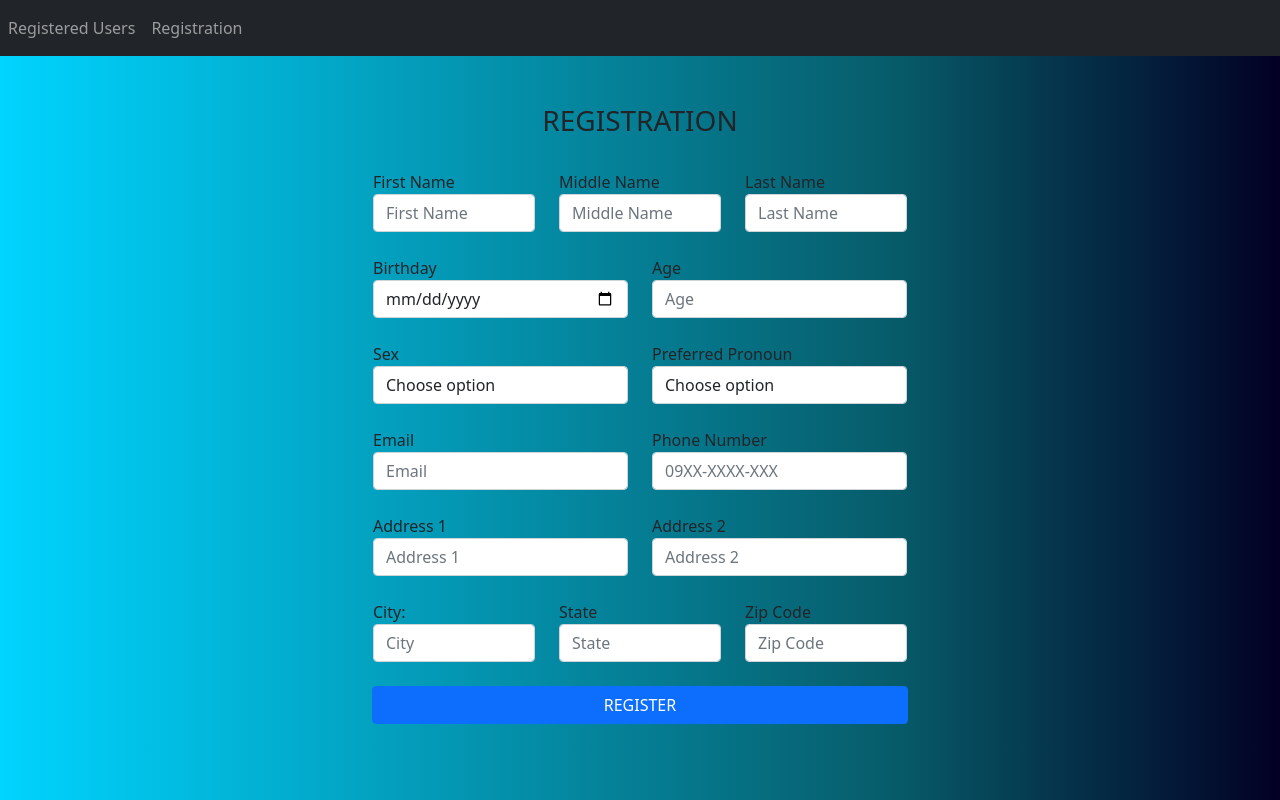
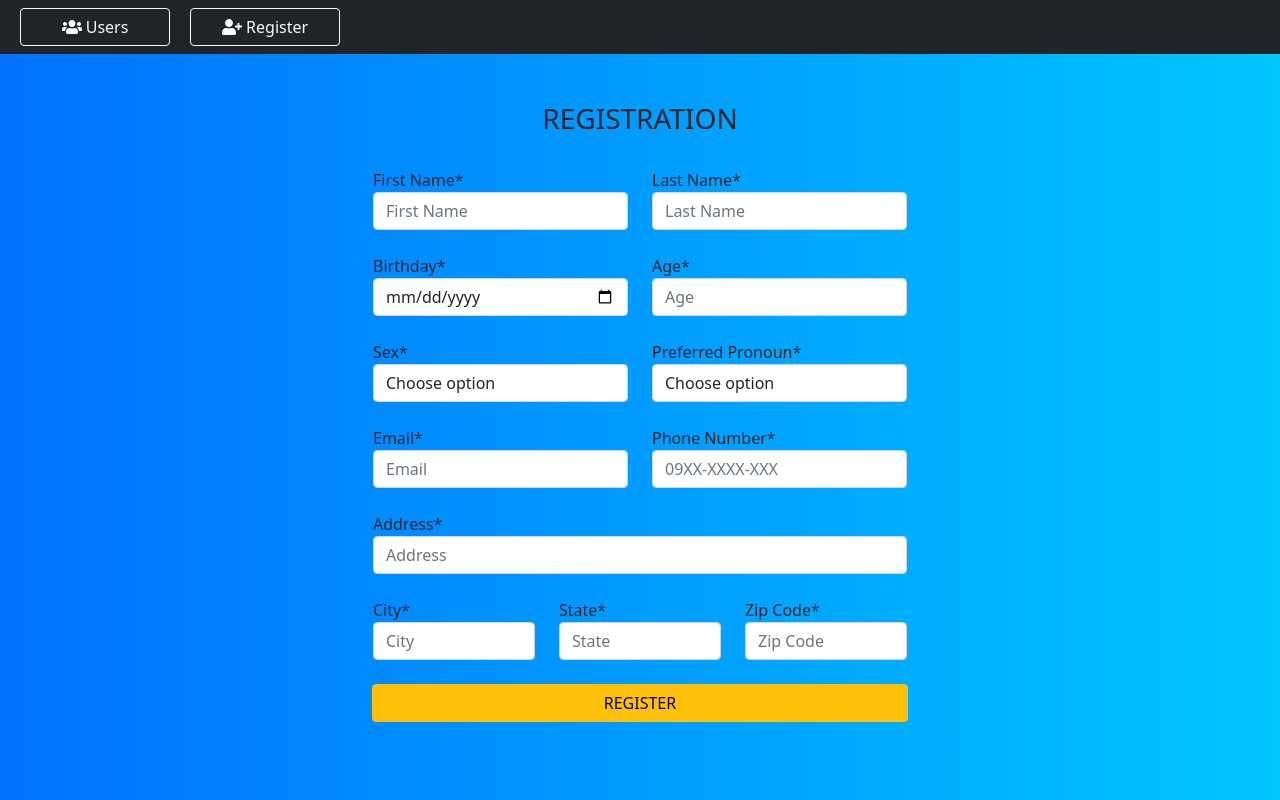
Before and after one commit to HPhil24/User_Registration, a React (Create React App) app in the folder user-registration/: page /create in a window 1280 px wide. Built offline with nearby package versions, Linux system fonts and the light colour scheme.

Commit message:
Delete function and fix frontend

```diff
--- a/user-registration/src/App.css
+++ b/user-registration/src/App.css
@@ -40,3 +40,8 @@
 .btn {
   width:49%;
 }
+
+.custom {
+  width: 150px !important;
+  margin-left: 20px;
+}
--- a/user-registration/src/App.js
+++ b/user-registration/src/App.js
@@ -3,6 +3,8 @@ import { Route, Switch, Link } from 'react-router-dom'
 import { UsersList } from './UsersList';
 import { CreateUser } from './CreateUser';
 import { EditUser } from './EditUser';
+import { FontAwesomeIcon } from "@fortawesome/react-fontawesome";
+import { faUserPlus, faUsers } from '@fortawesome/free-solid-svg-icons';
 
 function App() {
   return (
@@ -10,10 +12,10 @@ function App() {
       <nav className="navbar bg-dark navbar-expand-lg navbar-dark">
         <ul className="navbar-nav mr-auto">
           <li className="navbar-item">
-            <Link to="/" className="nav-link">Registered Users</Link>
+            <Link to="/" ><button className="btn btn-outline-light custom"><FontAwesomeIcon className ='font-awesome' icon={faUsers}/> Users</button></Link>
           </li>
           <li className="navbar-item">
-            <Link to="/create" className="nav-link">Registration</Link>
+            <Link to="/create"><button className="btn btn-outline-light custom"><FontAwesomeIcon className ='font-awesome' icon={faUserPlus}/> Register</button></Link>
           </li>
         </ul>
       </nav>
--- a/user-registration/src/UserForm.js
+++ b/user-registration/src/UserForm.js
@@ -31,8 +31,8 @@ export const UserForm = ({ user, onSubmit }) => {
       <div className="form-group">
         <br></br>
         <div className="row">
-          <div className="col-sm-2 offset-md-3">
-            <label htmlFor="text">First Name</label>
+          <div className="col-sm-3 offset-md-3">
+            <label htmlFor="text">First Name*</label>
             <input
               className="form-control"
               type="text"
@@ -43,20 +43,8 @@ export const UserForm = ({ user, onSubmit }) => {
               {...register("fname", { required: "Required" })}
             />
           </div>
-          <div className="col-sm-2">
-            <label htmlFor="text">Middle Name</label>
-            <input
-              className="form-control"
-              type="text"
-              name="mname"
-              id="mname"
-              placeholder="Middle Name"
-              autoComplete="off"
-              {...register("mname",)}
-            />
-          </div>
-          <div className="col-sm-2">
-            <label htmlFor="text">Last Name</label>
+          <div className="col-sm-3">
+            <label htmlFor="text">Last Name*</label>
             <input
               className="form-control"
               type="text"
@@ -72,7 +60,7 @@ export const UserForm = ({ user, onSubmit }) => {
 
         <div className="row">
           <div className="col-sm-3 offset-md-3">
-            <label htmlFor="birthday">Birthday</label>
+            <label htmlFor="birthday">Birthday*</label>
             <input
               placeholder="Birthday"
               className="form-control"
@@ -86,7 +74,7 @@ export const UserForm = ({ user, onSubmit }) => {
             />
           </div>
           <div className="col-sm-3">
-            <label htmlFor="age">Age</label>
+            <label htmlFor="age">Age*</label>
             <input
               placeholder="Age"
               className="form-control"
@@ -106,7 +94,7 @@ export const UserForm = ({ user, onSubmit }) => {
 
         <div className="row">
           <div className="col-sm-3 offset-md-3">
-            <label htmlFor="sex">Sex</label>
+            <label htmlFor="sex">Sex*</label>
             <select
               className="form-control"
               name="age"
@@ -124,7 +112,7 @@ export const UserForm = ({ user, onSubmit }) => {
             </select>
           </div>
           <div className="col-sm-3">
-            <label htmlFor="pronoun">Preferred Pronoun</label>
+            <label htmlFor="pronoun">Preferred Pronoun*</label>
             <select
               className="form-control"
               name="pronoun"
@@ -145,7 +133,7 @@ export const UserForm = ({ user, onSubmit }) => {
         <br></br>
         <div className="row">
           <div className="col-sm-3 offset-md-3">
-            <label htmlFor="email">Email</label>
+            <label htmlFor="email">Email*</label>
             <input
               className="form-control"
               type="email"
@@ -157,7 +145,7 @@ export const UserForm = ({ user, onSubmit }) => {
             />
           </div>
           <div className="col-sm-3">
-            <label htmlFor="number">Phone Number</label>
+            <label htmlFor="number">Phone Number*</label>
             <input
               className="form-control"
               type="tel"
@@ -175,28 +163,16 @@ export const UserForm = ({ user, onSubmit }) => {
         <br></br>
 
         <div className="row">
-          <div className="col-sm-3 offset-md-3">
-            <label htmlFor="address">Address 1</label>
+          <div className="col-sm-6 offset-md-3">
+            <label htmlFor="address">Address*</label>
             <input
               className="form-control"
               type="text"
               name="address1"
               id="address1"
-              placeholder="Address 1"
+              placeholder="Address"
               autoComplete="off"
               {...register("address1", { required: "Required" })}
-            />
-          </div>
-          <div className="col-sm-3">
-            <label htmlFor="address">Address 2</label>
-            <input
-              className="form-control"
-              type="text"
-              name="address2"
-              id="address2"
-              placeholder="Address 2"
-              autoComplete="off"
-              {...register("address2")}
             />
           </div>
         </div>
@@ -204,7 +180,7 @@ export const UserForm = ({ user, onSubmit }) => {
 
         <div className="row">
           <div className="col-sm-2 offset-md-3">
-            <label htmlFor="city">City:</label>
+            <label htmlFor="city">City*</label>
             <input
               className="form-control"
               type="text"
@@ -216,7 +192,7 @@ export const UserForm = ({ user, onSubmit }) => {
             />
           </div>
           <div className="col-sm-2">
-            <label htmlFor="state">State</label>
+            <label htmlFor="state">State*</label>
             <input
               className="form-control"
               type="text"
@@ -224,11 +200,11 @@ export const UserForm = ({ user, onSubmit }) => {
               id="state"
               placeholder="State"
               autoComplete="off"
-              {...register("state")}
+              {...register("state", { required: "Required" })}
             />
           </div>
           <div className="col-sm-2">
-            <label htmlFor="zipcode">Zip Code</label>
+            <label htmlFor="zipcode">Zip Code*</label>
             <input
               placeholder="Zip Code"
               className="form-control"
@@ -247,7 +223,7 @@ export const UserForm = ({ user, onSubmit }) => {
       </div>
       <br></br>
       <div className="form-group d-flex justify-content-center">
-        <button type="submit" className="btn btn-primary btn-block">
+        <button type="submit" className="btn btn-warning btn-block">
           REGISTER
         </button>
       </div>
--- a/user-registration/src/UsersList.js
+++ b/user-registration/src/UsersList.js
@@ -1,30 +1,51 @@
 import React, { useEffect, useState } from "react";
 import { Link } from "react-router-dom";
 import { getUsers } from "./api";
+import { FontAwesomeIcon } from "@fortawesome/react-fontawesome";
+import { faEdit, faTrash } from "@fortawesome/free-solid-svg-icons";
+import Swal from "sweetalert2";
 
 export const UsersList = () => {
   const [items, setItems] = useState([]);
 
   useEffect(() => {
+    getUsersList();
+  }, []);
+
+  function getUsersList() {
     const fetchItems = async () => {
-      const users = await getUsers()
-      setItems(users)
+      const users = await getUsers();
+      setItems(users);
+    };
+    fetchItems();
   }
-  fetchItems()
-  }, []);
+
+  const userDelete = (id) => {
+    fetch(`http://localhost:4000/${id}`, {
+      method: "DELETE",
+    })
+      .then((result) => result.json())
+      .then((resp) => {
+        console.warn(resp);
+        getUsersList();
+      });
+      Swal.fire({
+        icon: 'warning',
+        title: 'User will be deleted',
+        text: 'Clicking the delete icon will remove the user from the database',
+      })
+  };
 
   return (
     <div className="container">
       <div className="mt-5">
-        <h3>
-          <center>Registered Users</center>
-        </h3>
+        <h3>Registered Users</h3>
         <br></br>
-        <table className="table table-striped table-hover table-responsive table-light">
+        <div className="table-responsive">
+          <table className="table table-striped table-hover table-light">
             <thead>
               <tr className="table-dark">
                 <th>First Name</th>
-              <th>Middle Name</th>
                 <th>Last Name</th>
                 <th>Birthday</th>
                 <th>Age</th>
@@ -32,8 +53,7 @@ export const UsersList = () => {
                 <th>Pronoun</th>
                 <th>Email</th>
                 <th>Number</th>
-              <th>Address1</th>
-              <th>Address2</th>
+                <th>Address</th>
                 <th>City</th>
                 <th>State</th>
                 <th>Zipcode</th>
@@ -41,60 +61,43 @@ export const UsersList = () => {
               </tr>
             </thead>
             <tbody>
-            {
-            items.map(user => (
+              {items.map((user) => (
                 <tr key={user._id}>
+                  <td>{user.fname}</td>
+                  <td>{user.lname}</td>
+                  <td>{user.birthday}</td>
+                  <td>{user.age}</td>
+                  <td>{user.sex}</td>
+                  <td>{user.pronoun}</td>
+                  <td>{user.email}</td>
+                  <td>{user.number}</td>
+                  <td>{user.address1}</td>
+                  <td>{user.city}</td>
+                  <td>{user.state}</td>
+                  <td>{user.zipcode}</td>
                   <td>
-                  {user.fname}
-                </td>
-                <td>
-                  {user.mname}
-                </td>
-                <td>
-                  {user.lname}
-                </td>
-                <td>
-                  {user.birthday}
-                </td>
-                <td>
-                  {user.age}
-                </td>
-                <td>
-                  {user.sex}
-                </td>
-                <td>
-                  {user.pronoun}
-                </td>
-                <td>
-                  {user.email}
-                </td>
-                <td>
-                  {user.number}
-                </td>
-                <td>
-                  {user.address1}
-                </td>
-                <td>
-                  {user.address2}
-                </td>
-                <td>
-                  {user.city}
-                </td>
-                <td>
-                  {user.state}
-                </td>
-                <td>
-                  {user.zipcode}
-                </td>
-                <td>
-                  <Link to={`/edit/${user._id}`}>Edit</Link>
+                    <Link to={`/edit/${user._id}`}>
+                      <button className="btn btn-outline-success btn-sm" data-toggle="tooltip" data-placement="top" title="Edit">
+                        <FontAwesomeIcon
+                          className="font-awesome"
+                          icon={faEdit}
+                        />
+                      </button>
+                    </Link>
+                    <button className="btn btn-outline-danger btn-sm" data-toggle="tooltip" data-placement="top" title="Delete">
+                      <FontAwesomeIcon
+                        className="font-awesome"
+                        icon={faTrash}
+                        onClick={() => userDelete(user._id)}
+                      />
+                    </button>
                   </td>
                 </tr>
-            ))
-            }
+              ))}
             </tbody>
           </table>
         </div>
       </div>
+    </div>
   );
 };
--- a/user-registration/src/index.css
+++ b/user-registration/src/index.css
@@ -1,6 +1,8 @@
 body {
-  background: rgb(0,212,255);
-background: linear-gradient(90deg, rgba(0,212,255,1) 0%, rgba(7,91,105,1) 70%, rgba(2,0,36,1) 100%);
+  background: #00c6ff;  /* fallback for old browsers */
+  background: -webkit-linear-gradient(to right, #0072ff, #00c6ff);  /* Chrome 10-25, Safari 5.1-6 */
+  background: linear-gradient(to right, #0072ff, #00c6ff); /* W3C, IE 10+/ Edge, Firefox 16+, Chrome 26+, Opera 12+, Safari 7+ */
+
 
   margin: 0;
   font-family: -apple-system, BlinkMacSystemFont, 'Segoe UI', 'Roboto', 'Oxygen',
```
Also changed, not shown: 2 other files (tests, documents, lock files or other folders). Lines whose indentation alone changed are shown as unchanged.
